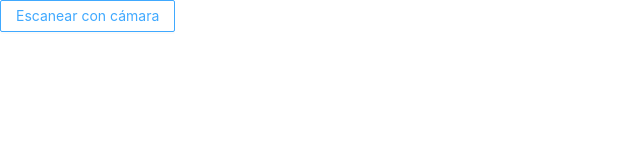
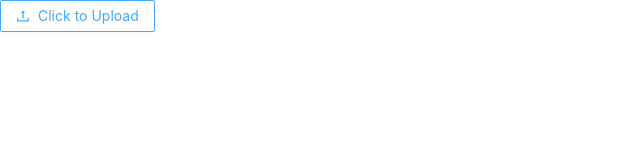
Before and after one commit to dimasdevelop/read-code-react, a React (Create React App) app: page / in a window 1280 px wide. Shown: the top 160 px of the page, without its empty margins (0-640 px from the left). Built offline with nearby package versions, Linux system fonts and the light colour scheme; what @zxing/library would draw is missing.

Commit message:
qr react 14

```diff
--- a/src/App.js
+++ b/src/App.js
@@ -1,7 +1,7 @@
 import React, { useState, useRef, useEffect, useCallback } from 'react'
-import { Html5Qrcode, Html5QrcodeScanner } from 'html5-qrcode'
 import { Button } from 'antd'
 import QrCodePlugin from './code-reader'
+import QrCodePluginRead from './code-reader-file'
 
 function App(props) {
   const [text, settext] = useState('')
@@ -18,13 +18,19 @@ function App(props) {
 
   return (
     <>
-      <QrCodePlugin
+      {/* <QrCodePlugin
 											fps={10}
 											qrbox={{ width: 700, height: 200 } }
 											disableFlip={false}
 											qrCodeSuccessCallback={handleSuccessScan}
 											qrCodeErrorCallback={handleErrorScan}
-			/>
+			/>   */}
+      <QrCodePluginRead
+
+        qrCodeSuccessCallback={handleSuccessScan}
+        qrCodeErrorCallback={handleErrorScan}
+      />
+
       { <p>{text}</p> }
 
     </>
--- /dev/null
+++ b/src/code-reader-file.js
@@ -0,0 +1,40 @@
+import React, { useState, useRef, useEffect, useCallback } from 'react'
+import { MultiFormatReader } from '@zxing/library';
+import {Html5Qrcode,  Html5QrcodeScanner } from 'html5-qrcode'
+import { Upload, message, Button } from 'antd';
+import { UploadOutlined } from '@ant-design/icons';
+
+
+const qrCodeRegionId = new MultiFormatReader();
+
+
+export default function QrCodePluginRead() {
+	const html5QrCodeRef = useRef(null)
+
+
+
+	const onChange = (info) => {
+		// console.log(info.fileList[0])
+		const  html5QrCode  =  new  Html5Qrcode ("qr-input-file",  "lector") ;
+		const imageFile= info.fileList[0].originFileObj
+		html5QrCode.scanFile(imageFile, true)
+		.then(decodedText => {
+		  // success, use decodedText
+		  console.log(decodedText);
+		})
+		.catch(err => {
+		  // failure, handle it.
+		  console.log(`Error scanning file. Reason: ${err}`)
+		});
+	}
+
+
+
+	return (
+		<>
+		  	<Upload name='file'  id="qr-input-file" onChange={onChange}>
+				<Button icon={<UploadOutlined />}>Click to Upload</Button>
+			</Upload>
+		</>
+	)
+}
--- a/src/code-reader.js
+++ b/src/code-reader.js
@@ -1,6 +1,6 @@
 import React, { useState, useRef, useEffect, useCallback } from 'react'
-import { MultiFormatReader, BarcodeFormat } from '@zxing/library';
-import { Html5Qrcode, Html5QrcodeScanner } from 'html5-qrcode'
+import { MultiFormatReader } from '@zxing/library';
+import { Html5Qrcode } from 'html5-qrcode'
 import { Button } from 'antd'
 
 
```
